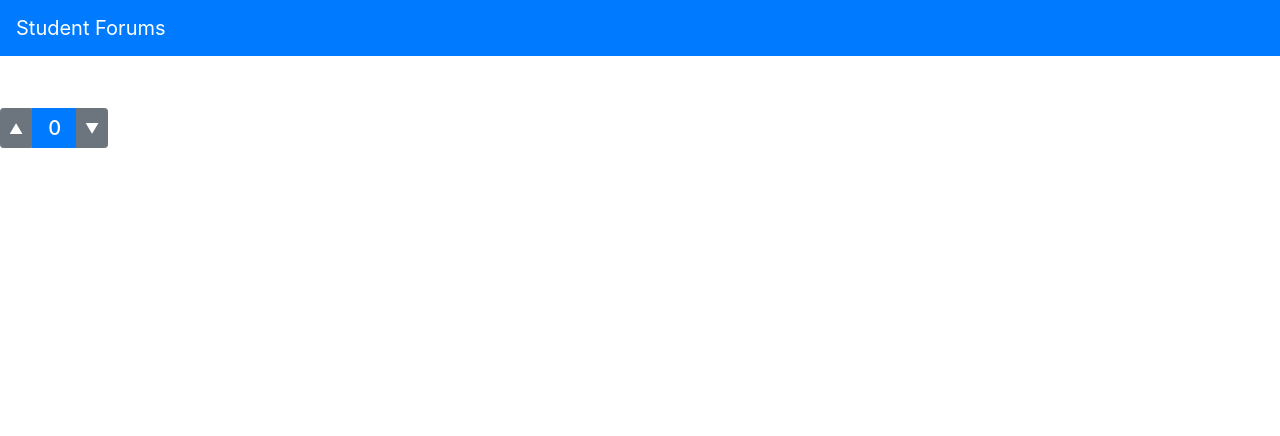
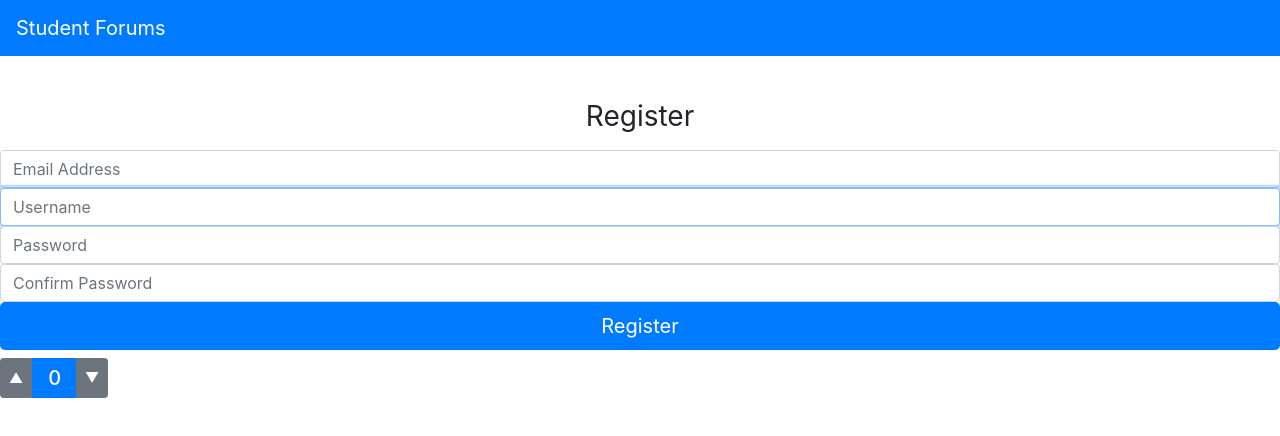
Before and after one commit to Jack-Sherbal/student-forums, a React (Create React App) app: page /register in a window 1280 px wide. Shown: the top 436 px of the page. Built offline with nearby package versions, Linux system fonts and the light colour scheme.

Commit message:
login and registration form w/ server

```diff
--- a/src/App.js
+++ b/src/App.js
@@ -4,6 +4,8 @@ import Rating from "./Components/rating";
 import NavBar from "./Components/navbar";
 import Feed from "./Components/feed";
 import Post from "./Components/post";
+import Login from "./Components/login";
+import Register from "./Components/register";
 import { Route } from "react-router-dom";
 
 class App extends Component {
@@ -11,7 +13,8 @@ class App extends Component {
     return (
       <div>
         <NavBar />
-        <Route exact path="/" component={Feed} />
+        <Route exact path="/" component={Login} />
+        <Route exact path="/register" component={Register} />
         <Route exact path="/post/:postId" component={Post} />
         {/* <p>WIP</p> */}
         {/* <Feed /> */}
--- /dev/null
+++ b/src/Components/login.jsx
@@ -0,0 +1,43 @@
+import React, { Component } from "react";
+
+class Login extends Component {
+  state = {};
+  render() {
+    return (
+      <div className="text-center">
+        <form className="form-signin">
+          <h1 className="h3 mb-3 font-weight-normal">Sign in</h1>
+          <label htmlFor="inputEmail" className="sr-only">
+            Email Address
+          </label>
+          <input
+            type="email"
+            id="inputEmail"
+            placeholder="Email Address"
+            className="form-control"
+            required
+            autoFocus
+          />
+          <label htmlFor="inputPassword" className="sr-only">
+            Password
+          </label>
+          <input
+            type="password"
+            className="form-control"
+            id="inputPassword"
+            placeholder="Password"
+            required
+          />
+          <span className="small">
+            Dont have an account? <a href="/register">Register</a>
+          </span>
+          <button className="btn btn-lg btn-primary btn-block" type="submit">
+            Sign in
+          </button>
+        </form>
+      </div>
+    );
+  }
+}
+
+export default Login;
--- /dev/null
+++ b/src/Components/register.jsx
@@ -0,0 +1,80 @@
+import React, { Component } from "react";
+
+class Register extends Component {
+  state = {};
+
+  async submit() {
+    console.log("got");
+  }
+
+  render() {
+    return (
+      <div className="text-center">
+        <form
+          className="form-signin"
+          action="http://localhost:4000/register"
+          method="post"
+        >
+          <h1 className="h3 mb-3 font-weight-normal">Register</h1>
+          <label htmlFor="inputEmail" className="sr-only">
+            Email Address
+          </label>
+          <input
+            type="email"
+            name="email"
+            id="inputEmail"
+            placeholder="Email Address"
+            className="form-control"
+            required
+            autoFocus
+          />
+          <label htmlFor="inputUsername" className="sr-only">
+            Username
+          </label>
+          <input
+            type="text"
+            id="inputUsername"
+            placeholder="Username"
+            name="username"
+            className="form-control"
+            required
+            autoFocus
+          />
+          <label htmlFor="inputPassword" className="sr-only">
+            Password
+          </label>
+          <input
+            type="password"
+            className="form-control mb-0"
+            id="inputPassword"
+            placeholder="Password"
+            name="password"
+            required
+          />
+          <label htmlFor="inputConfPassword" className="sr-only">
+            Confirm Password
+          </label>
+          <input
+            type="password"
+            className="form-control"
+            id="inputConfPassword"
+            placeholder="Confirm Password"
+            name="confPassword"
+            required
+          />
+          <button
+            className="btn btn-lg btn-primary btn-block"
+            type="submit"
+            // onClick={() => {
+            //   this.submit();
+            // }}
+          >
+            Register
+          </button>
+        </form>
+      </div>
+    );
+  }
+}
+
+export default Register;
```
Also changed, not shown: 2 other files (tests, documents, lock files or other folders).
